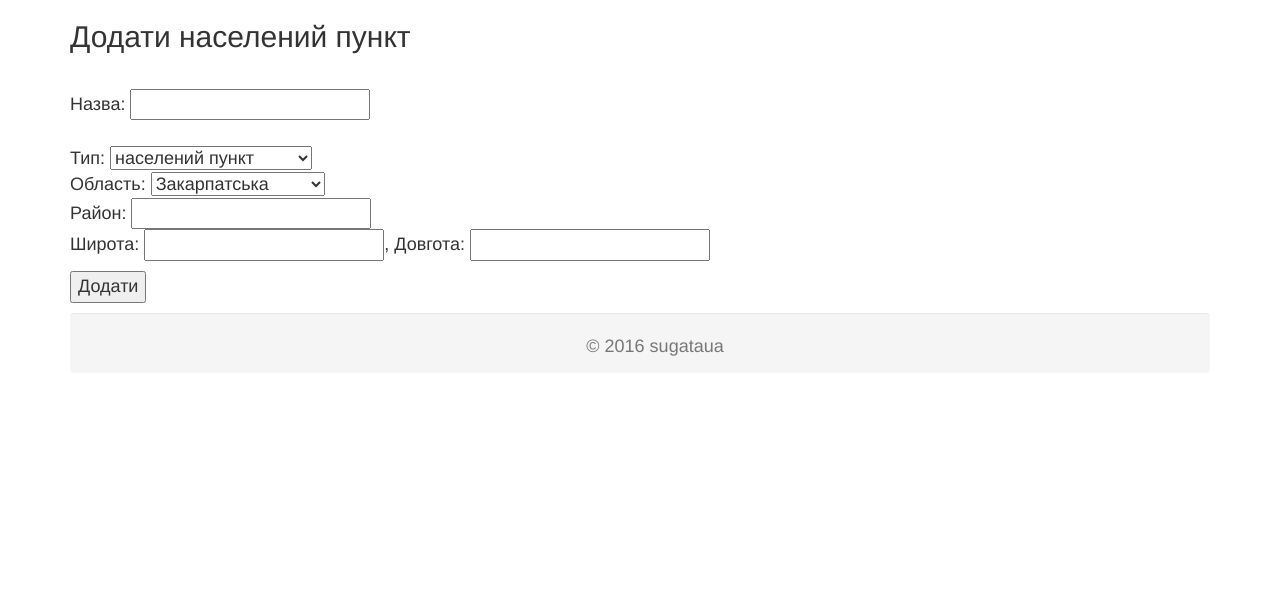
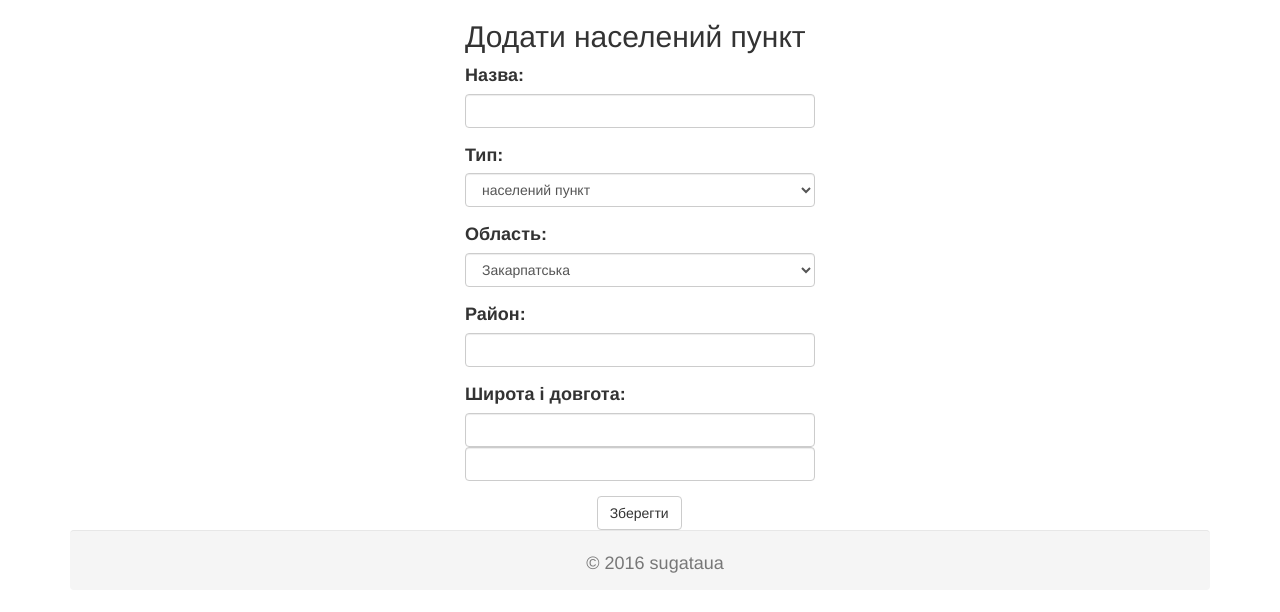
Before and after one commit to sugataua/hedgehog, a Flask app: page /localities/add in a window 1280 px wide. Shown: the part 72-684 px from the top of the page. Run offline with Flask 2, Linux system fonts and the light colour scheme; some libraries are stand-ins or nearby versions.

Commit message:
fix creating new locality

```diff
--- a/hedgehog/forms.py
+++ b/hedgehog/forms.py
@@ -37,8 +37,8 @@ class LocalityCreateForm(FlaskForm):
                                          ('м', 'місто')],
                                 validators=[DataRequired()])
 
-    coordinate_lat = DecimalField('lat',validators=[DataRequired()])
-    coordinate_lon = DecimalField('lon', validators=[DataRequired()])
+    coordinate_lat = DecimalField('coordinate_lat',validators=[DataRequired()])
+    coordinate_lon = DecimalField('coordinate_lon', validators=[DataRequired()])
 
 
 class LocalityEditForm(FlaskForm):
--- a/hedgehog/templates/add_locality.html
+++ b/hedgehog/templates/add_locality.html
@@ -1,20 +1,38 @@
 {% extends "layout.html" %}
 {% block body %}
+
+<div class="col-md-4 col-md-offset-4">
 	<h2>Додати населений пункт</h2>
 	<form action="" method="post" name="add_locality">
 		{{form.hidden_tag()}}
-		<p>
-			<br>
-			Назва: {{ form.name() }} <br> <br>
-            Тип: {{ form.locality_type() }} <br>
-            Область: {{ form.region() }} <br>
-            Район: {{ form.district() }} <br>
-            Широта: {{ form.coordinate_lat() }}, Довгота: {{ form.coordinate_lon() }} <br>
+        <div class="form-group {% if form.name.errors %} has-error {% endif %}">
+        <label class="control-label" for="name">Назва:</label>
+        {{ form.name(class="form-control") }}
+        </div>
 
+        <div class="form-group {% if form.locality_type.errors %} has-error {% endif %}">
+        <label class="control-label" for="name">Тип:</label>
+        {{ form.locality_type(class="form-control") }}
+        </div>
 
-		</p>
+        <div class="form-group {% if form.region.errors %} has-error {% endif %}">
+        <label class="control-label" for="region">Область:</label>
+        {{ form.region(class="form-control") }}
+        </div>
 
-			<input type="submit" value="Додати">
-		</p>
+        <div class="form-group {% if form.district.errors %} has-error {% endif %}">
+        <label class="control-label" for="district">Район:</label>
+        {{ form.district(class="form-control") }}
+        </div>
+        <div class="form-group {% if form.coordinate_lat.errors or form.coordinate_lon.errors %} has-error {% endif %}">
+        <label class="control-label" for="lat">Широта і довгота:</label>
+        {{ form.coordinate_lat(class="form-control", size=5) }}
+        {{ form.coordinate_lon(class="form-control") }}
+        </div>
+
+        <div class="col-md-4 col-md-offset-4">
+            <button type="submit" class="btn btn-default">Зберегти</button>
+        </div>
 	</form>
+</div>
 {% endblock %}
--- a/hedgehog/templates/localities.html
+++ b/hedgehog/templates/localities.html
@@ -66,4 +66,5 @@
 		<br>
 		<br>
 	{% endif %}
+
 {% endblock %}
--- a/hedgehog/views.py
+++ b/hedgehog/views.py
@@ -292,7 +292,8 @@ def edit_locality(locality_id):
     if request.method == 'POST' and form.validate_on_submit():
         form.populate_obj(locality)
         locality.save()
-    print(form.region.data)
+        return redirect(url_for("show_locality",locality_id=locality.id))
+    #print(form.region.data)
     return render_template('add_locality.html', form = form)
 
 
```
Also changed, not shown: hedgehog/model.py (+1 -6 lines).
